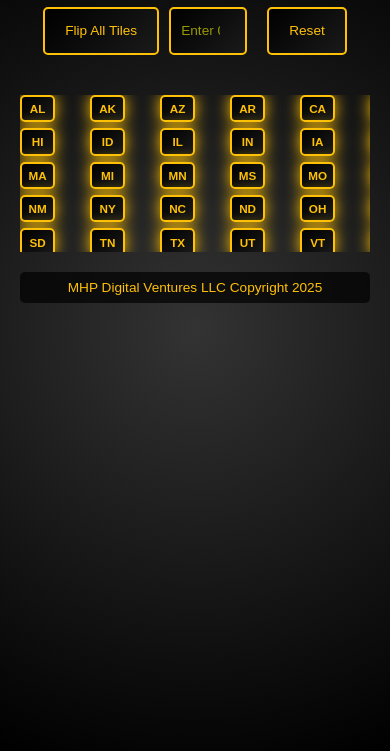
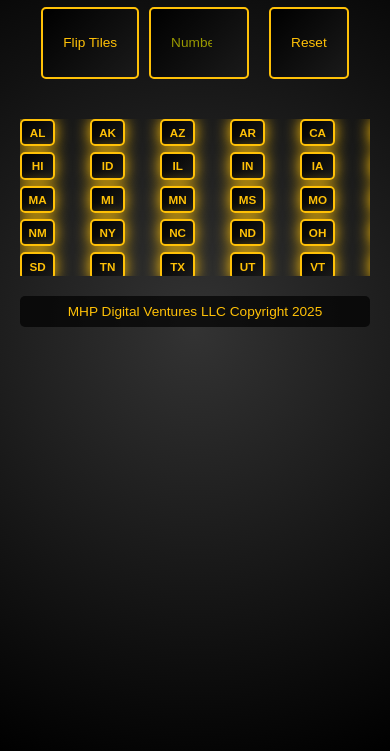
Before and after one commit to migpir/migpir.github.io, a plain HTML site: page index.html in a window 390 px wide. Shown: the part 93-844 px from the top of the page. Drawn offline with Linux system fonts and the light colour scheme.

Commit message:
Update index.html
Shortened text on buttoms.

```diff
--- a/index.html
+++ b/index.html
@@ -126,7 +126,8 @@
             border-radius: 5px;
             transition: transform 0.2s, box-shadow 0.2s;
             min-width: 48px;
-            min-height: 48px;
+            height: 64px;
+            box-sizing: border-box;
         }
         button:hover {
             background: linear-gradient(135deg, #1a1a1a, #333333);
@@ -143,15 +144,17 @@
             box-shadow: none;
         }
         #numberInput {
-            padding: 12px;
+            padding: 12px 24px;
             font-size: min(4vw, 16px);
             border: 2px solid #FFC107;
             border-radius: 5px;
-            width: min(25vw, 100px);
+            min-width: 48px;
+            height: 64px;
+            line-height: 1;
             background: linear-gradient(135deg, #000000, #1a1a1a);
             color: #FFC107;
             transition: transform 0.2s, box-shadow 0.2s;
-            min-height: 48px;
+            box-sizing: border-box;
         }
         #numberInput:hover {
             background: linear-gradient(135deg, #1a1a1a, #333333);
@@ -215,11 +218,14 @@
             button {
                 padding: 10px 20px;
                 font-size: min(3.5vw, 14px);
+                height: 72px;
             }
             #numberInput {
-                padding: 10px;
+                padding: 10px 20px;
                 font-size: min(3.5vw, 14px);
-                width: min(20vw, 80px);
+                min-width: 48px;
+                height: 72px;
+                line-height: 1;
             }
             #numberDisplay {
                 font-size: min(3.5vw, 14px);
@@ -234,8 +240,8 @@
 <body>
     <h1>Digital Sum Simulation</h1>
     <div class="controls">
-        <button onclick="flipAllTiles()">Flip All Tiles</button>
-        <input type="number" id="numberInput" min="0" max="999" placeholder="Enter 000–999">
+        <button onclick="flipAllTiles()">Flip Tiles</button>
+        <input type="number" id="numberInput" min="0" max="999" placeholder="Number">
         <span id="numberDisplay"></span>
         <button onclick="resetTiles()">Reset</button>
     </div>
@@ -299,7 +305,7 @@
             const number = parseInt(input);
             if (input.length === 3) {
                 flipSumValue = digitalSum(number).toString();
-                document.getElementById('numberDisplay').textContent = `Entered: ${String(number).padStart(3, '0')} (Sum: ${flipSumValue})`;
+                document.getElementById('numberDisplay').textContent = `Sum: ${flipSumValue}`;
             } else {
                 flipSumValue = '';
                 document.getElementById('numberDisplay').textContent = '';
```
